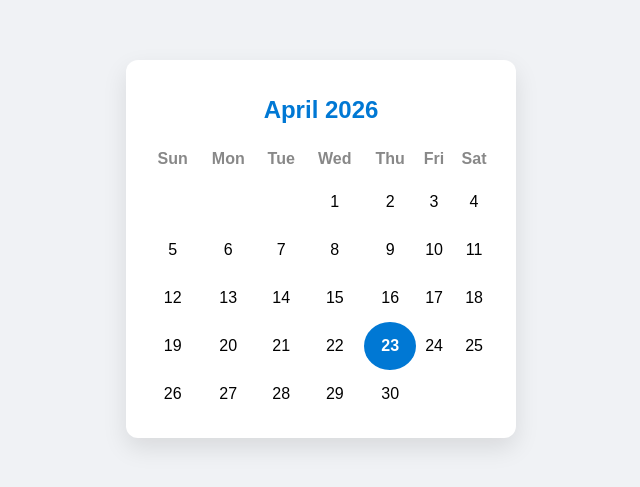
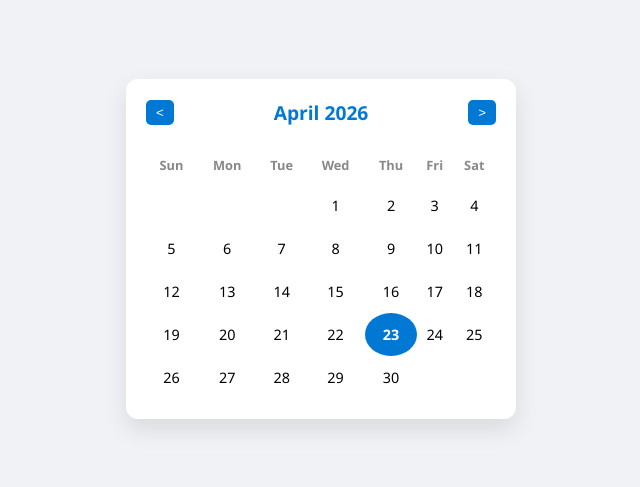
Before and after one commit to muzamil911/cloud-IT, a plain HTML site: page web deployment/index.html in a window 1280 px wide. Shown: the part 151-638 px from the top of the page, without its empty margins (319-959 px from the left). Drawn offline with Linux system fonts and the light colour scheme.

Commit message:
updates to make it more functional

```diff
--- a/web deployment/index.html
+++ b/web deployment/index.html
@@ -3,13 +3,15 @@
 <head>
     <meta charset="UTF-8">
     <meta name="viewport" content="width=device-width, initial-scale=1.0">
-    <title>My Simple Calendar</title>
+    <title>Dynamic Calendar</title>
     <link rel="stylesheet" href="style.css">
 </head>
 <body>
     <div class="calendar-container">
         <header>
-            <h1>April 2026</h1>
+            <button id="prev"> < </button>
+            <h1 id="monthYear"></h1>
+            <button id="next"> > </button>
         </header>
         <table>
             <thead>
@@ -18,29 +20,10 @@
                     <th>Thu</th><th>Fri</th><th>Sat</th>
                 </tr>
             </thead>
-            <tbody>
-                <tr>
-                    <td></td><td></td><td></td><td>1</td>
-                    <td>2</td><td>3</td><td>4</td>
-                </tr>
-                <tr>
-                    <td>5</td><td>6</td><td>7</td><td>8</td>
-                    <td>9</td><td>10</td><td>11</td>
-                </tr>
-                <tr>
-                    <td>12</td><td>13</td><td>14</td><td>15</td>
-                    <td>16</td><td>17</td><td>18</td>
-                </tr>
-                <tr>
-                    <td>19</td><td>20</td><td>21</td><td>22</td>
-                    <td class="today">23</td><td>24</td><td>25</td>
-                </tr>
-                <tr>
-                    <td>26</td><td>27</td><td>28</td><td>29</td>
-                    <td>30</td><td></td><td></td>
-                </tr>
-            </tbody>
+            <tbody id="calendarBody">
+                </tbody>
         </table>
     </div>
+    <script src="script.js"></script>
 </body>
 </html>
--- /dev/null
+++ b/web deployment/script.js
@@ -0,0 +1,43 @@
+const monthYear = document.getElementById("monthYear");
+const calendarBody = document.getElementById("calendarBody");
+const prevBtn = document.getElementById("prev");
+const nextBtn = document.getElementById("next");
+
+let date = new Date();
+
+function renderCalendar() {
+    calendarBody.innerHTML = "";
+    const year = date.getFullYear();
+    const month = date.getMonth();
+
+    monthYear.innerText = date.toLocaleString('default', { month: 'long', year: 'numeric' });
+
+    const firstDay = new Date(year, month, 1).getDay();
+    const lastDay = new Date(year, month + 1, 0).getDate();
+
+    let day = 1;
+    for (let i = 0; i < 6; i++) {
+        let row = document.createElement("tr");
+        for (let j = 0; j < 7; j++) {
+            let cell = document.createElement("td");
+            if (i === 0 && j < firstDay) {
+                cell.classList.add("empty");
+            } else if (day > lastDay) {
+                break;
+            } else {
+                cell.innerText = day;
+                if (day === new Date().getDate() && month === new Date().getMonth() && year === new Date().getFullYear()) {
+                    cell.classList.add("today");
+                }
+                day++;
+            }
+            row.appendChild(cell);
+        }
+        calendarBody.appendChild(row);
+    }
+}
+
+prevBtn.onclick = () => { date.setMonth(date.getMonth() - 1); renderCalendar(); };
+nextBtn.onclick = () => { date.setMonth(date.getMonth() + 1); renderCalendar(); };
+
+renderCalendar();
--- a/web deployment/style.css
+++ b/web deployment/style.css
@@ -5,7 +5,7 @@ body {
     align-items: center;
     height: 100vh;
     margin: 0;
-    font-family: sans-serif;
+    font-family: 'Segoe UI', Tahoma, Geneva, Verdana, sans-serif;
 }
 .calendar-container {
     background: white;
@@ -14,32 +14,39 @@ body {
     box-shadow: 0 10px 25px rgba(0,0,0,0.1);
     width: 350px;
 }
+header {
+    display: flex;
+    justify-content: space-between;
+    align-items: center;
+    margin-bottom: 20px;
+}
 header h1 {
-    text-align: center;
     color: #0078d4;
-    font-size: 1.5rem;
+    font-size: 1.2rem;
+    margin: 0;
 }
-table {
-    width: 100%;
-    border-collapse: collapse;
+button {
+    background: #0078d4;
+    color: white;
+    border: none;
+    padding: 5px 10px;
+    border-radius: 5px;
+    cursor: pointer;
 }
-th {
-    color: #888;
-    font-weight: 600;
-    padding: 10px 0;
-}
+button:hover { background: #005a9e; }
+table { width: 100%; border-collapse: collapse; }
+th { color: #888; font-size: 0.8rem; padding: 10px 0; }
 td {
     text-align: center;
-    padding: 15px 0;
+    padding: 12px 0;
     cursor: pointer;
+    font-size: 0.9rem;
     border-radius: 50%;
-    transition: background 0.3s;
 }
-td:hover {
-    background-color: #e7f3ff;
-}
+td:hover { background-color: #e7f3ff; }
 .today {
-    background-color: #0078d4;
+    background-color: #0078d4 !important;
     color: white;
     font-weight: bold;
 }
+.empty { cursor: default; }
```
